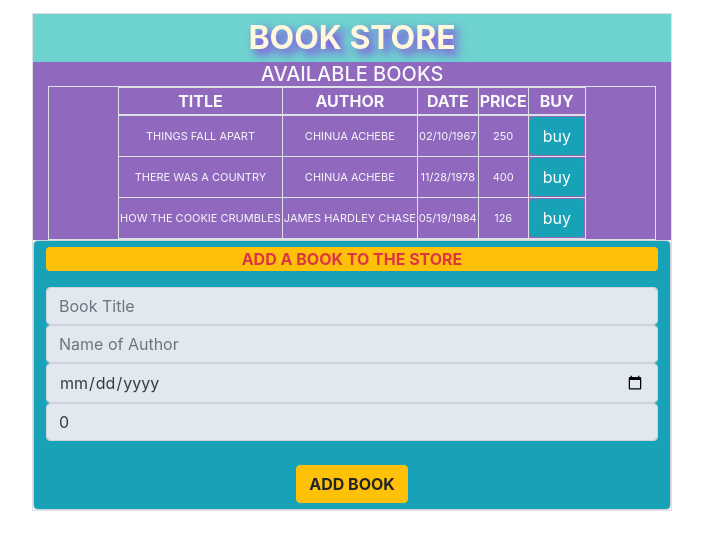
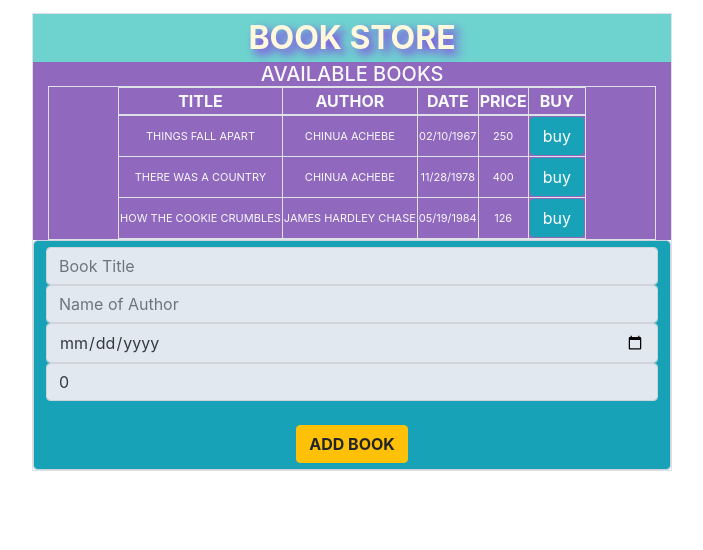
Before and after one commit to nonnyboing/bookstore-app, a React (Create React App) app: page / in a window 1280 px wide. Shown: the top 550 px of the page, without its empty margins (288-991 px from the left). Built offline with nearby package versions, Linux system fonts and the light colour scheme.

Commit message:
updated the UI

```diff
--- a/src/components/Form.js
+++ b/src/components/Form.js
@@ -41,14 +41,11 @@ export const Form = () => {
     return (
         <form onSubmit={formSubmit} className="form-control bg-info">
             <div className="container-responsive bg-info m-auto form-group">
-                <p className="rounded bg-warning text-danger font-weight-bold">ADD A BOOK TO THE STORE</p>
-
                     <input onChange={handleChange} placeholder="Book Title" type="text" value={title} name="btitle" required className="text-dark form-control" style={{backgroundColor: "#e1e8f0"}}></input>
                     <input onChange={handleChange} placeholder="Name of Author" type="text" value={author} name="bauthor" required className="text-dark form-control" style={{backgroundColor: "#e1e8f0"}}></input>
                     <input onChange={handleChange} type="date" name="bdate" value={date} required className="text-dark form-control" style={{backgroundColor: "#e1e8f0"}}></input>
                     <input onChange={handleChange} placeholder="Price" type="number" value={price} name="bamount" required className="text-dark form-control" style={{backgroundColor: "#e1e8f0"}}></input><br></br>
                     <button className="btn btn-large font-weight-bold btn-warning">ADD BOOK</button>
-
             </div>
         </form>
     )
```
Also changed, not shown: 8 other files (tests, documents, lock files or other folders).
